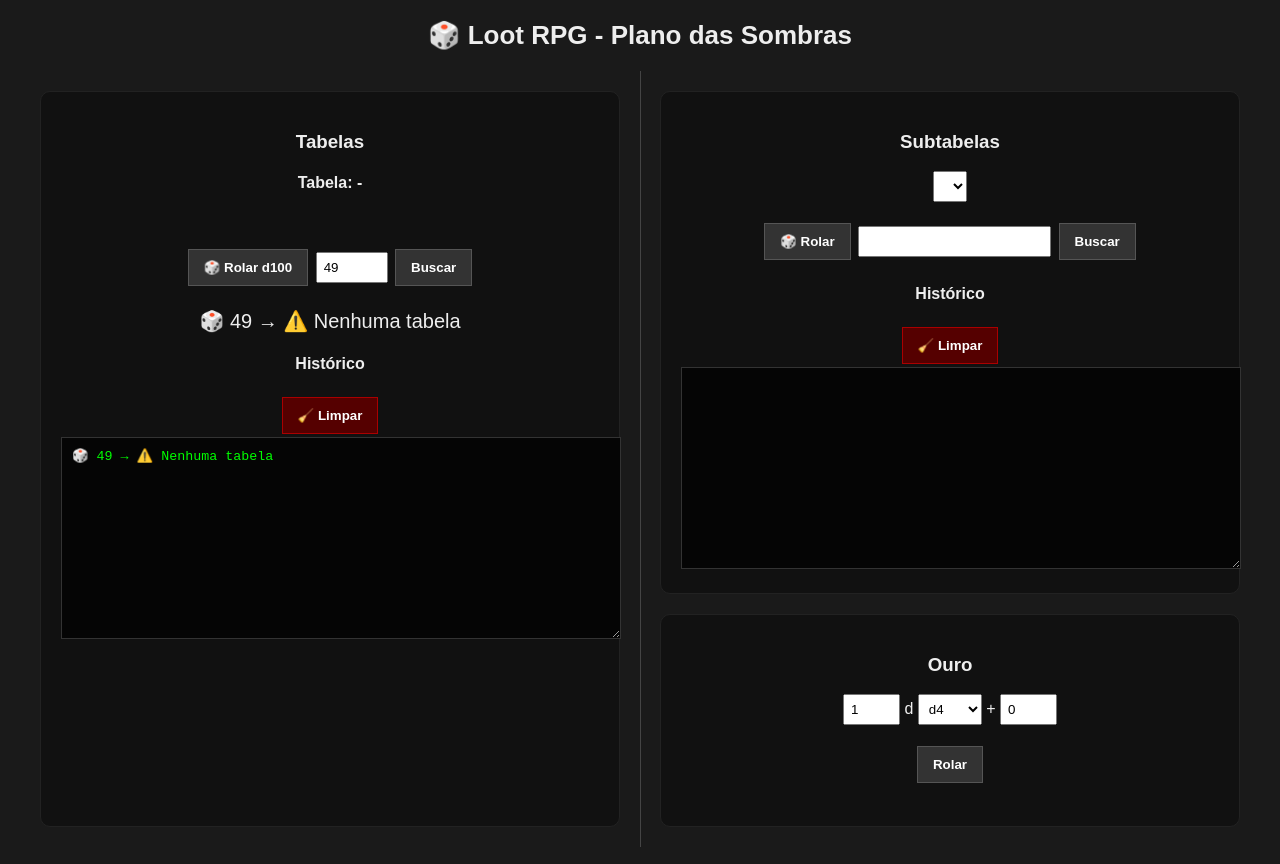
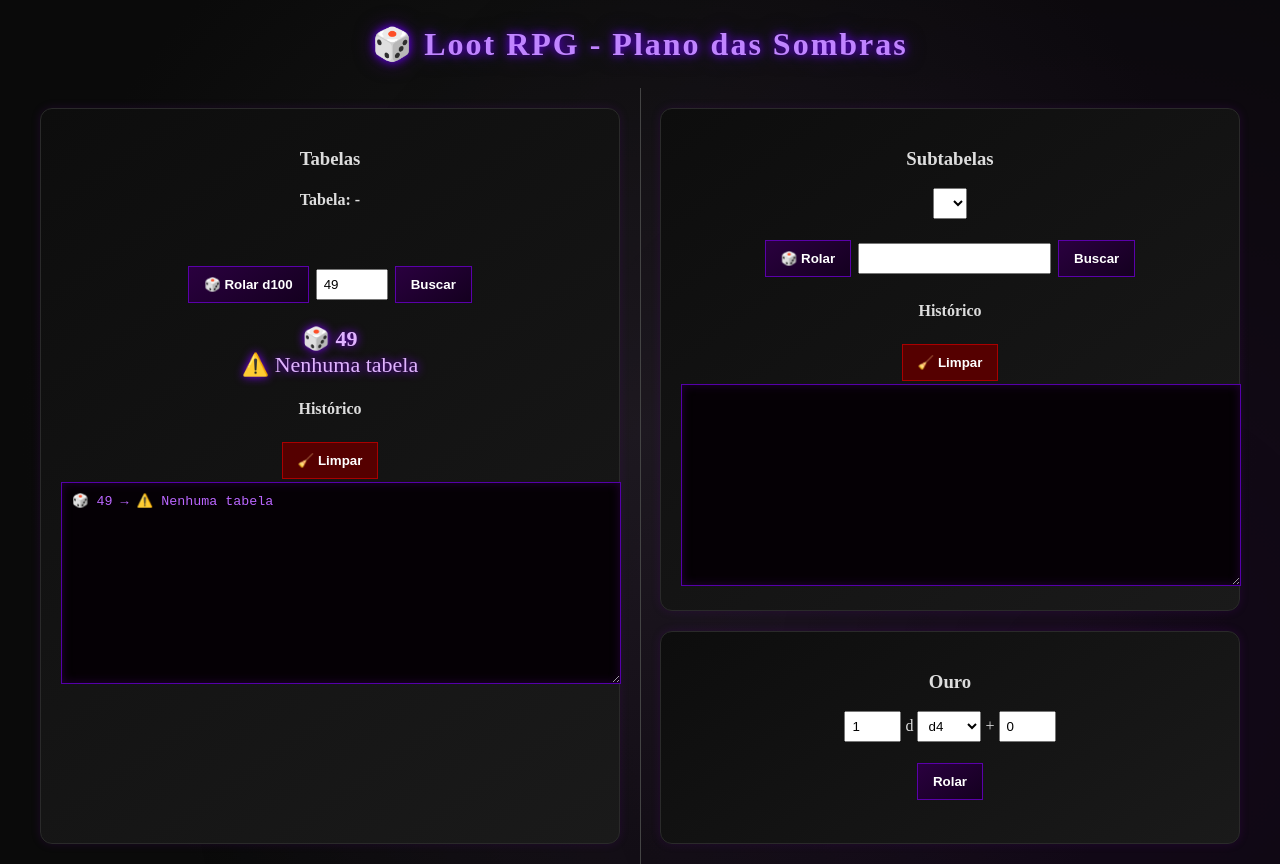
Before and after one commit to Donny422/loot-rpg, a plain HTML site: page index.html in a window 1280 px wide. Both pictures are taken after a click on the button "🎲 Rolar d100". Drawn offline with Linux system fonts and the light colour scheme.

Commit message:
Update index.html

```diff
--- a/index.html
+++ b/index.html
@@ -4,6 +4,7 @@
 <meta charset="UTF-8">
 <meta name="viewport" content="width=device-width, initial-scale=1.0">
 <title>Loot RPG - Plano das Sombras</title>
+<audio id="diceSound" src="https://www.myinstants.com/media/sounds/dice-roll.mp3"></audio>
 
 <style>
 body {
@@ -294,6 +295,113 @@ textarea {
     transform:scale(1.02);
     box-shadow:0 0 15px rgba(255,255,255,0.1);
 }
+
+body {
+    margin:0;
+    font-family:'Cinzel', serif;
+    background: radial-gradient(circle at center, #1a1a1a 0%, #0a0a0a 80%);
+    color:#ddd;
+    overflow-x:hidden;
+}
+
+/* PERSONALIZAÇÃO EVENTO DAS SOMBRAS*/
+/* névoa animada */
+body::before {
+    content:"";
+    position:fixed;
+    width:200%;
+    height:200%;
+    background: radial-gradient(circle, rgba(80,0,120,0.15) 0%, transparent 60%);
+    animation: fog 20s linear infinite;
+    z-index:-1;
+}
+
+@keyframes fog {
+    0% { transform: translate(0,0); }
+    50% { transform: translate(-10%, -10%); }
+    100% { transform: translate(0,0); }
+}
+
+header {
+    text-align:center;
+    padding:25px;
+    font-size:32px;
+    font-weight:bold;
+    letter-spacing:2px;
+    color:#c084ff;
+    text-shadow:0 0 10px #6a00ff, 0 0 20px #3a0066;
+}
+
+.box {
+    background: linear-gradient(145deg, #0d0d0d, #1a1a1a);
+    border:1px solid #2a2a2a;
+    border-radius:12px;
+    padding:20px;
+    text-align:center;
+    box-shadow:0 0 10px rgba(100,0,150,0.2);
+    transition:0.3s;
+}
+
+.box:hover {
+    transform:scale(1.03);
+    box-shadow:0 0 25px rgba(140,0,255,0.5);
+}
+
+button {
+    background: linear-gradient(145deg, #2a003f, #14001f);
+    border:1px solid #5a00aa;
+    color:#fff;
+    font-weight:bold;
+    transition:0.2s;
+}
+
+button:hover {
+    background:#5a00aa;
+    box-shadow:0 0 15px #7a00ff;
+}
+
+.result {
+    margin-top:20px;
+    font-size:22px;
+    color:#e0b3ff;
+    text-shadow:0 0 10px #8000ff;
+}
+
+textarea {
+    background:#050005;
+    color:#bb66ff;
+    border:1px solid #5500aa;
+    font-family:monospace;
+    padding:10px;
+    box-shadow:inset 0 0 10px #220033;
+}
+
+.tabela-btn {
+    border:2px solid #444;
+    background:#111;
+    color:#ccc;
+    transition:0.2s;
+}
+
+.tabela-btn:hover {
+    transform:scale(1.05);
+    box-shadow:0 0 10px #888;
+}
+
+.tabela-btn.active {
+    border:2px solid #c084ff;
+    box-shadow:0 0 15px #a855f7;
+    color:#fff;
+}
+
+.rolling {
+    animation: pulse 0.4s infinite alternate;
+}
+
+@keyframes pulse {
+    from { transform:scale(1); }
+    to { transform:scale(1.1); }
+}
 </style>
 </head>
 
@@ -418,10 +526,19 @@ function buscarResultado(valor){
 }
 
 function rolarDado(){
+    let btn = document.querySelector("button");
+    btn.classList.add("rolling");
+
+    setTimeout(()=>btn.classList.remove("rolling"),400);
+
     let n=Math.floor(Math.random()*100)+1;
     document.getElementById("numero").value=n;
+
     let r=buscarResultado(n);
-    document.getElementById("resultado").innerText=`🎲 ${n} → ${r}`;
+
+    document.getElementById("resultado").innerHTML=
+        `🎲 <strong>${n}</strong><br>${r}`;
+
     addHistorico(`🎲 ${n} → ${r}`,"historico");
 }
 
```
